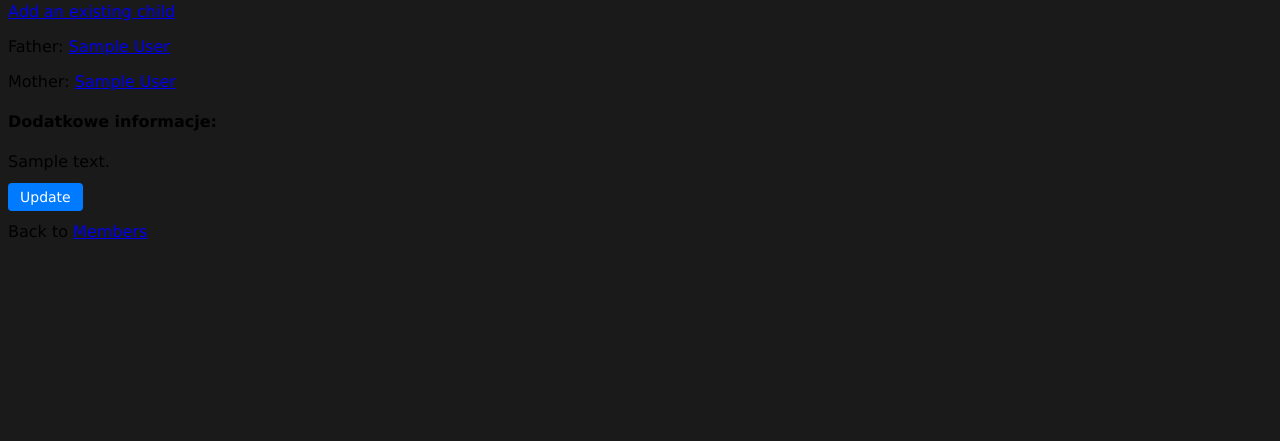
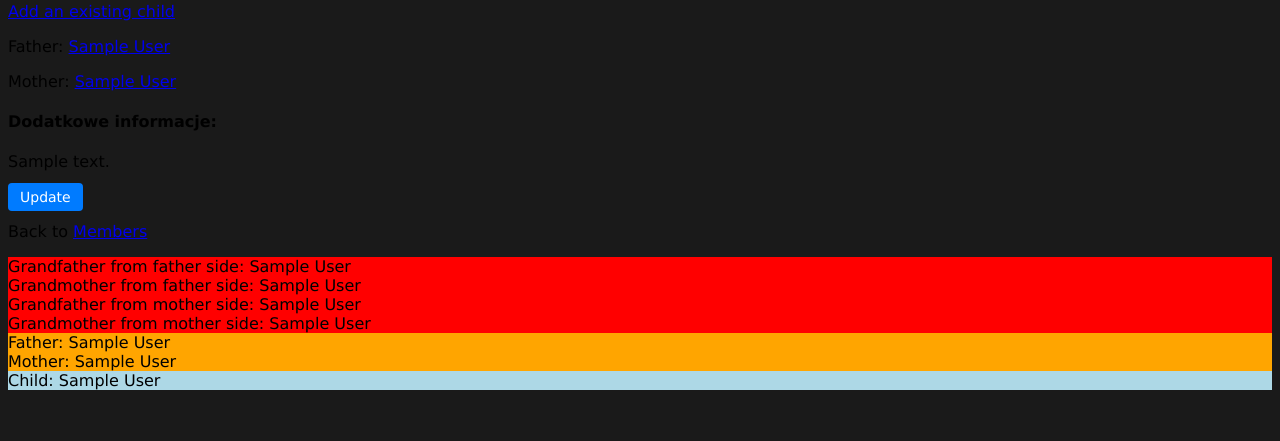
Before and after one commit to arturgorski14/FamilyTree, a Django app: page /members/1 in a window 1280 px wide. Shown: the part 359-800 px from the top of the page. Run offline with Django 5.2, Linux system fonts and the light colour scheme; tables that the repository leaves empty hold one stand-in row (values such as "Sample post").

Commit message:
WIP tree in details

```diff
--- a/familly_tree/members/models.py
+++ b/familly_tree/members/models.py
@@ -75,7 +75,6 @@ class Member(models.Model):
 
     @property
     def children(self) -> QuerySet:
-        # Returns all Member instances where this instance is either father or mother
         return Member.objects.filter(Q(father=self) | Q(mother=self))
 
     def since_death(self) -> int:
--- a/familly_tree/members/static/styles.css
+++ b/familly_tree/members/static/styles.css
@@ -74,3 +74,19 @@ body {
 .btn-delete:hover {
   background-color: #c7442b;
 }
+
+.grand-ancestor {
+  background-color: red
+}
+
+.member-parent {
+  background-color: orange
+}
+
+.member-sibling {
+  background-color: green
+}
+
+.member-child {
+  background-color: lightblue
+}
--- a/familly_tree/members/templates/details.html
+++ b/familly_tree/members/templates/details.html
@@ -46,4 +46,35 @@
 
     {% include "edit_button.html" %}
     <p>Back to <a href="/members">Members</a></p>
+
+    <div>
+        <div class="grand-ancestor">
+            Grandfather from father side: {{ member.father.father|default_if_none:"Unknown" }}
+        </div>
+        <div class="grand-ancestor">
+            Grandmother from father side: {{ member.father.mother|default_if_none:"Unknown" }}
+        </div>
+        <div class="grand-ancestor">
+            Grandfather from mother side: {{ member.mother.father|default_if_none:"Unknown" }}
+        </div>
+        <div class="grand-ancestor">
+            Grandmother from mother side: {{ member.mother.mother|default_if_none:"Unknown" }}
+        </div>
+        <div class="member-parent">
+            Father: {{ member.father|default_if_none:"Unknown" }}
+        </div>
+        <div class="member-parent">
+            Mother: {{ member.mother|default_if_none:"Unknown" }}
+        </div>
+        </div>
+<!--        # TODO: use templatetag-->
+<!--        <div class="member-sibling">-->
+<!--            Sibling: {{ sibling }}-->
+<!--        </div>-->
+        {% for child in member.children %}
+            <div class="member-child">
+            Child: {{ child }}
+            </div>
+        {% endfor %}
+    </div>
 {% endblock %}
```
